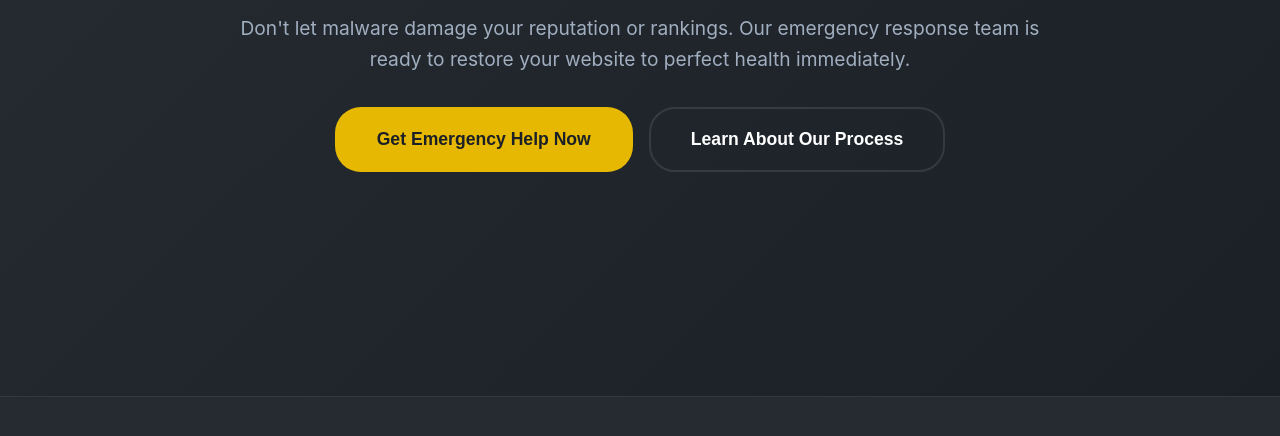
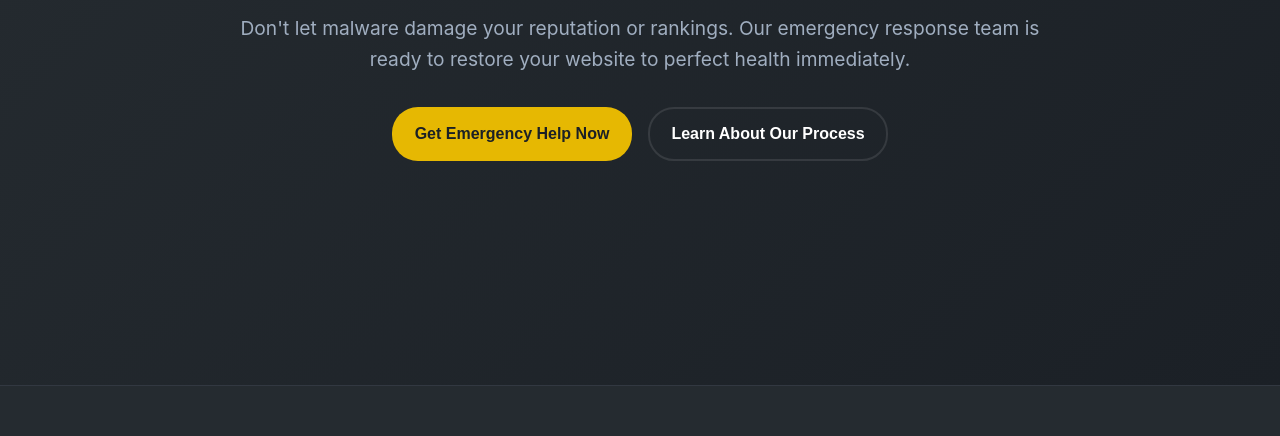
Before and after one commit to wonseok413-blip/n0004, a website: page public/index.html in a window 1280 px wide. Shown: the part 4527-4963 px from the top of the page. Drawn offline with Linux system fonts and the light colour scheme.

Commit message:
Apply same hero button style to CTA section

```diff
--- a/public/index.html
+++ b/public/index.html
@@ -206,11 +206,11 @@
           Don't let malware damage your reputation or rankings. Our emergency response team is ready to restore
           your website to perfect health immediately.
         </p>
-        <div style="display: flex; gap: 1rem; justify-content: center; margin-top: 2rem; flex-wrap: wrap;">
-          <button class="btn-primary" onclick="location.href='pages/contact.html'" style="padding: 1.25rem 2.5rem; font-size: 1.1rem;">
+        <div class="hero-buttons" style="justify-content: center; margin-top: 2rem;">
+          <button class="btn-primary" onclick="location.href='pages/contact.html'">
             Get Emergency Help Now
           </button>
-          <button class="btn-secondary" onclick="location.href='pages/malware-care.html'" style="padding: 1.25rem 2.5rem; font-size: 1.1rem;">
+          <button class="btn-secondary" onclick="location.href='pages/malware-care.html'">
             Learn About Our Process
           </button>
         </div>
```
